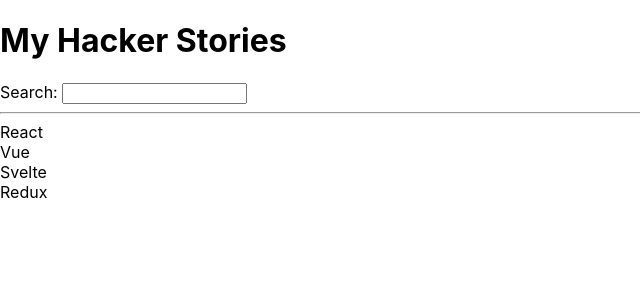
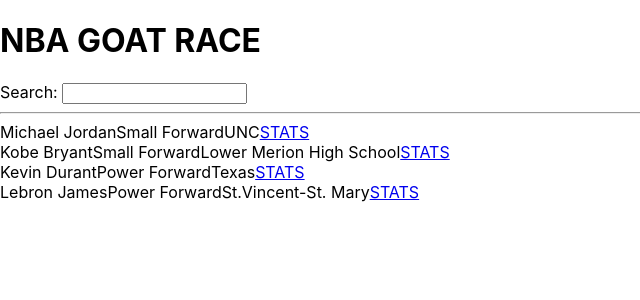
Before and after one commit to dominguezcelada/hacker-stories, a React (Create React App) app: page / in a window 1280 px wide. Shown: the top 300 px of the page, without its empty margins (0-640 px from the left). Built offline with nearby package versions, Linux system fonts and the light colour scheme.

Commit message:
feat(react-component-instance*)create list component (#7)
Co-authored-by: Cristian Diaz <cristian.diaz@marfeel.com>

```diff
--- a/src/App.js
+++ b/src/App.js
@@ -1,52 +1,49 @@
 import React from 'react';
 
-import './App.css';
-
-const list = [
+const goatList = [
   {
-    title: 'React',
-    url: 'https://reactjs.org/',
-    author: 'Jordan Walke',
-    num_comments: 3,
-    points: 4,
-    objectID: 0,
+    name: 'Michael Jordan',
+    url: 'https://www.basketball-reference.com/players/j/jordami01.html',
+    Position: 'Small Forward',
+    College: 'UNC',
+    id: 0,
   },
   {
-    title: 'Vue',
-    url: 'https://vuejs.org/',
-    author: 'Evan You',
-    num_comments: 3,
-    points: 4,
-    objectID: 1,
+    name: 'Kobe Bryant',
+    url: 'https://www.basketball-reference.com/players/b/bryanko01.html',
+    Position: 'Small Forward',
+    College: 'Lower Merion High School',
+    id: 1,
   },
   {
-    title: 'Svelte',
-    url: 'https://svelte.dev/',
-    author: 'Rich Harris',
-    num_comments: 3,
-    points: 4,
-    objectID: 2,
+    name: 'Kevin Durant',
+    url: 'https://www.basketball-reference.com/players/d/duranke01.html',
+    Position: 'Power Forward',
+    College: 'Texas',
+    id: 2,
   },
   {
-    title: 'Redux',
-    url: 'https://redux.js.org/',
-    author: 'Dan Abramov, Andrew Clark',
-    num_comments: 2,
-    points: 5,
-    objectID: 3,
+    name: 'Lebron James',
+    url: 'https://www.basketball-reference.com/players/j/jamesle01.html',
+    Position: 'Power Forward',
+    College: 'St.Vincent-St. Mary',
+    id: 3,
   },
 ];
 
 function App() {
   return (
     <div>
-      <h1>My Hacker Stories</h1>
+      <h1>NBA GOAT RACE</h1>
       <label htmlFor="search">Search: </label>
       <input id="search" type="text" />
       <hr />
-      { list.map(item => {
-        return <div key={item.objectID}>
-          {item.title}
+      { goatList.map(player => {
+        return <div key={player.id}>
+          <span>{player.name}</span>
+          <span>{player.Position}</span>
+          <span>{player.College}</span>
+          <span><a href={player.url}>STATS</a></span>
         </div>
       })}
     </div>
```
